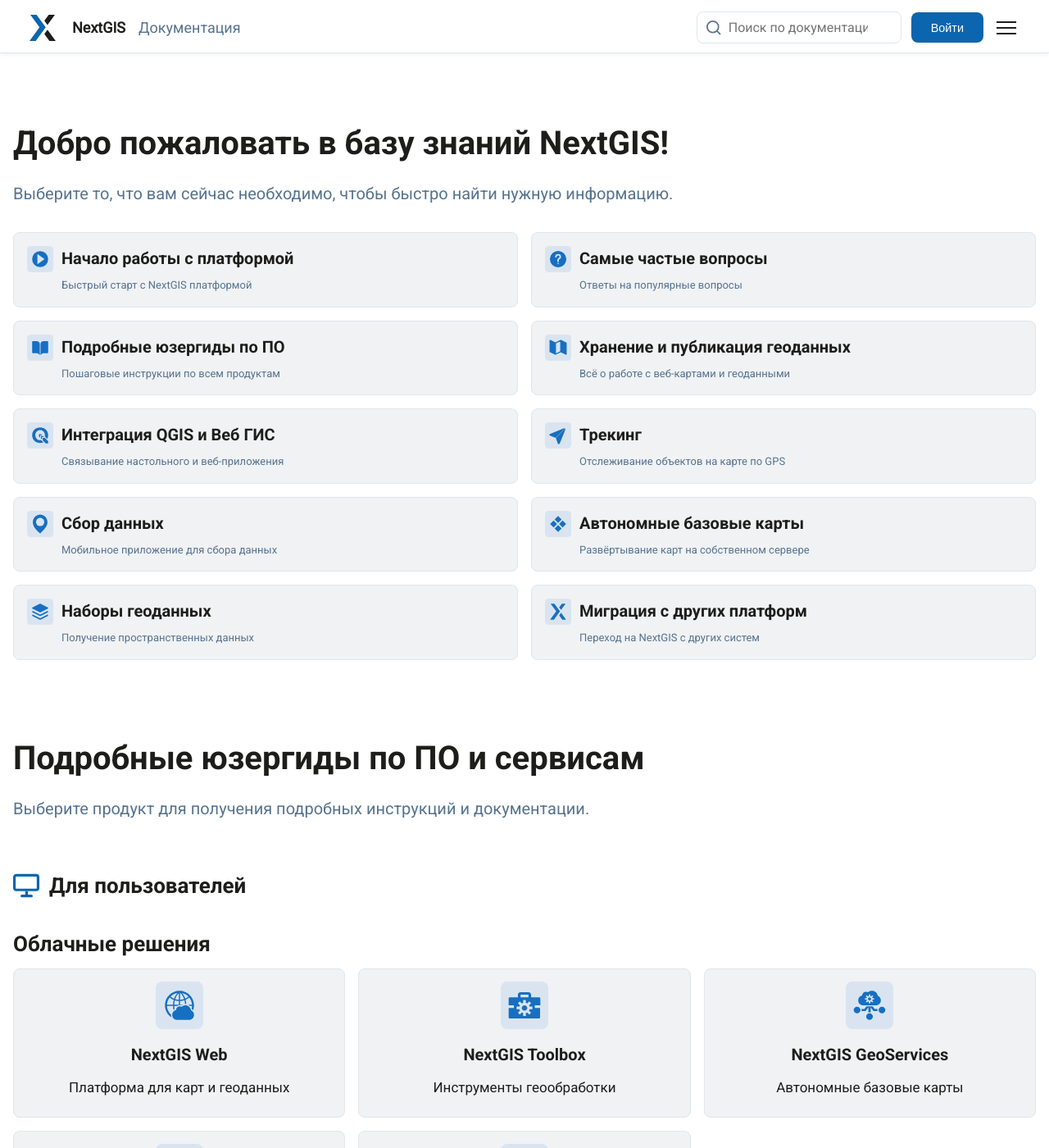
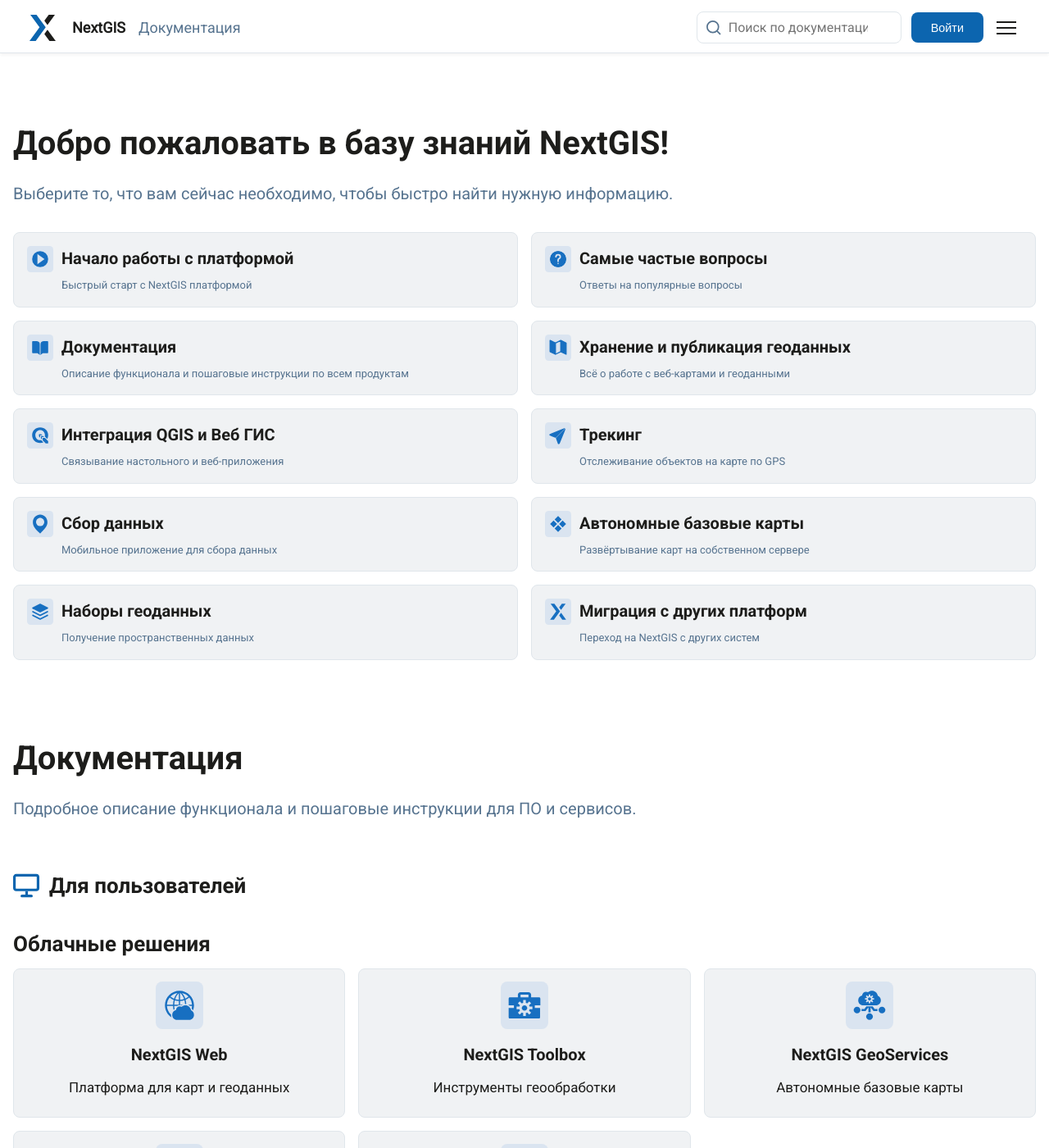
Before and after one commit to G-Jul/nextgisstaging, a Sphinx documentation site: the page built from docs/source/index.rst, in a window 1280 px wide and 1400 px high. Shown: the whole window at 82% size. Built offline with Sphinx 7.4.7 and the Read the Docs theme 3.1.0, drawn with Linux system fonts in a browser that asks for light colours; pages that are not in the unit, such as notebooks, are missing from menus.

Commit message:
userguide -> documentation index.html

```diff
--- a/docs/source/_templates/index.html
+++ b/docs/source/_templates/index.html
@@ -68,8 +68,8 @@
                             <img src="{{ pathto('_static/icons/card_icon_book.svg', 1) }}" alt="">
                         </div>
                         <div class="card-type-1-text">
-                            <p class="card-title">Подробные юзергиды по ПО</p>
-                            <p class="card-description">Пошаговые инструкции по всем продуктам</p>
+                            <p class="card-title">Документация</p>
+                            <p class="card-description">Описание функционала и пошаговые инструкции по всем продуктам</p>
                         </div>
 
                     </a>
@@ -148,8 +148,8 @@
             </section>
 
             <section class="section section-guides" id="section-guides">
-                <h2 class="section-title">Подробные юзергиды по ПО и сервисам</h2>
-                <p class="section-subtitle">Выберите продукт для получения подробных инструкций и документации.</p>
+                <h2 class="section-title">Документация</h2>
+                <p class="section-subtitle">Подробное описание функционала и пошаговые инструкции для ПО и сервисов.</p>
 
                 <div class="subsection" id="subsection-users">
                     <h3 class="subsection-title">
@@ -683,7 +683,7 @@
             <ul class="floating-toc-list">
                 <li><a href="#section-need">Мне нужно</a></li>
                 <li>
-                    <a href="#section-guides">Подробные юзергиды по ПО и сервисам</a>
+                    <a href="#section-guides">Документация</a>
                     <ul>
                         <li><a href="#subsection-users">Для пользователей</a></li>
                         <li><a href="#subsection-developers">Для разработчиков</a></li>
```
